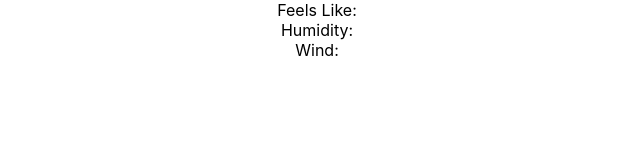
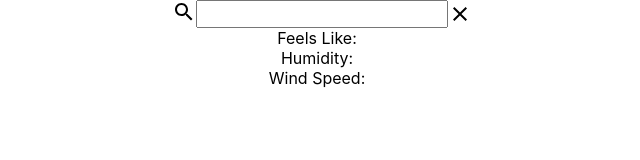
Before and after one commit to Daze-bot/weather-app, a website built with webpack: page dist/index.html in a window 1280 px wide. Shown: the whole page, without its empty margins (318-958 px from the left). Built offline with nearby package versions, Linux system fonts and the light colour scheme; no server answers.

Commit message:
Create searchbar

```diff
--- a/src/css/style.css
+++ b/src/css/style.css
@@ -17,6 +17,12 @@ body {
   align-items: center;
 }
 
+.search {
+  display: flex;
+  justify-content: center;
+  position: relative;
+}
+
 .conditionDiv,
 .tempRanges,
 .feelsLikeDiv,
--- a/src/scripts/initLoad.js
+++ b/src/scripts/initLoad.js
@@ -1,7 +1,35 @@
 import Weather from './Weather';
 import WeatherDisplayDivs from './WeatherDisplayDivs';
+import Search from '../imgs/search.svg';
+import Close from '../imgs/close.svg';
 
 function initLoad() {
+  let searchDiv = document.createElement('div');
+  searchDiv.classList.add('search');
+
+  let searchLabel = document.createElement('label');
+  searchLabel.setAttribute('for', 'searchbar');
+
+  let searchImg = document.createElement('img');
+  searchImg.src = `${Search}`;
+  searchImg.alt = 'search';
+
+  let searchbar = document.createElement('input');
+  searchbar.setAttribute('id', 'searchbar');
+  searchbar.setAttribute('type', 'search');
+  searchbar.setAttribute('name', 'searchbar');
+
+  let searchClose = document.createElement('img');
+  searchClose.classList.add('searchCancel');
+  searchClose.src = `${Close}`;
+  searchClose.alt = 'Cancel';
+
+  document.body.appendChild(searchDiv);
+  searchDiv.appendChild(searchLabel);
+  searchLabel.appendChild(searchImg);
+  searchDiv.appendChild(searchbar);
+  searchDiv.appendChild(searchClose);
+
   let location = 'philadelphia';
 
   let cityDiv = document.createElement('div');
@@ -71,7 +99,7 @@ function initLoad() {
 
   let windText = document.createElement('p');
   windText.classList.add('windText');
-  windText.textContent = 'Wind:';
+  windText.textContent = 'Wind Speed:';
 
   let windSpeed = document.createElement('div');
   windSpeed.classList.add('windSpeed');
```
Also changed, not shown: src/imgs/close.svg (added), src/imgs/search.svg (added).
